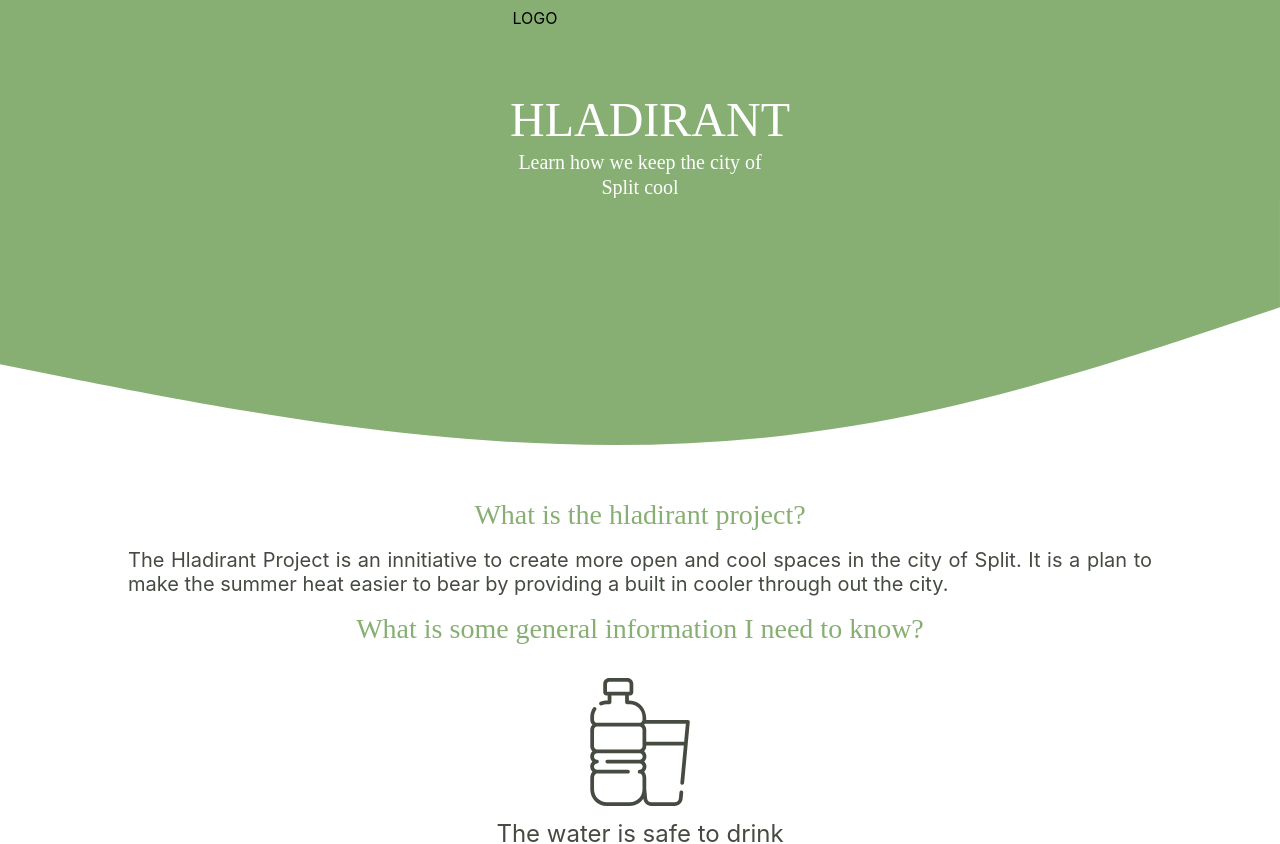
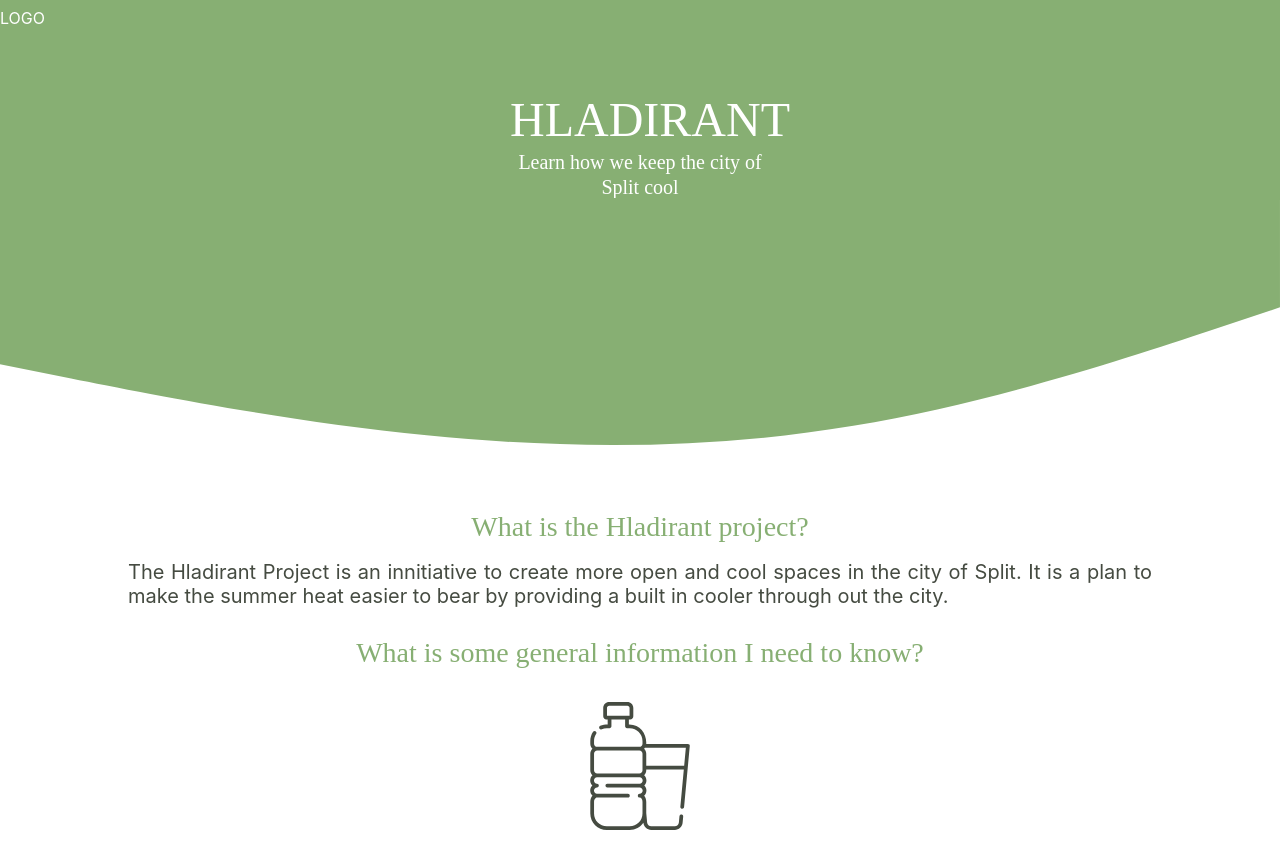
Before and after one commit to gbatin00/hladirant, a Next.js app: page / in a window 1280 px wide. Shown: the top 844 px of the page. Built offline with nearby package versions, Linux system fonts and the light colour scheme.

Commit message:
added language support

```diff
--- a/next.config.js
+++ b/next.config.js
@@ -1,6 +1,10 @@
 /** @type {import('next').NextConfig} */
 const nextConfig = {
-  reactStrictMode: true,
-}
+	reactStrictMode: true,
+	i18n: {
+		locales: ["en-US", "hr-HR"],
+		defaultLocale: "en-US",
+	},
+};
 
-module.exports = nextConfig
+module.exports = nextConfig;
--- a/pages/index.js
+++ b/pages/index.js
@@ -1,8 +1,17 @@
 import Head from "next/head";
 import Image from "next/image";
 import styles from "../styles/Home.module.css";
+import { useRouter } from "next/router";
 
 export default function Home() {
+	let router = useRouter();
+	let subtitle =
+		router.locale === "en-US"
+			? "Learn how we keep the city of Split cool"
+			: router.locale === "hr-HR"
+			? "Saznaj kako hladimo grad Split"
+			: "";
+
 	return (
 		<div>
 			<main className={styles.main}>
@@ -13,9 +22,7 @@ export default function Home() {
 					</div>
 
 					<div className={styles.headline}>HLADIRANT</div>
-					<div className={styles.subtitle}>
-						Learn how we keep the city of Split cool
-					</div>
+					<div className={styles.subtitle}>{subtitle}</div>
 				</div>
 
 				<svg xmlns="http://www.w3.org/2000/svg" viewBox="0 5 1440 320">
@@ -28,7 +35,7 @@ export default function Home() {
 
 				<div className={styles.projectinfo}>
 					<div className={styles.projectinfo_question}>
-						What is the hladirant project?
+						What is the Hladirant project?
 					</div>
 					<p className={styles.projectinfo_text}>
 						The Hladirant Project is an innitiative to create more open and cool
--- a/styles/Home.module.css
+++ b/styles/Home.module.css
@@ -21,6 +21,9 @@
 	--sage_green: #87af73;
 }
 
+.top_header_parent {
+	width: 100%;
+}
 .top_subtitle {
 	display: flex;
 	flex-direction: row;
@@ -30,6 +33,7 @@
 
 	width: 70px;
 	height: 40px;
+	color: #ffffff;
 }
 .header_parent {
 	background-color: #87af73;
@@ -72,7 +76,7 @@
 	line-height: 34px;
 	text-align: center;
 	margin: auto;
-	margin-top: 1rem;
+	margin-top: 1.75rem;
 	margin-bottom: 1rem;
 	color: #87af73;
 
```
